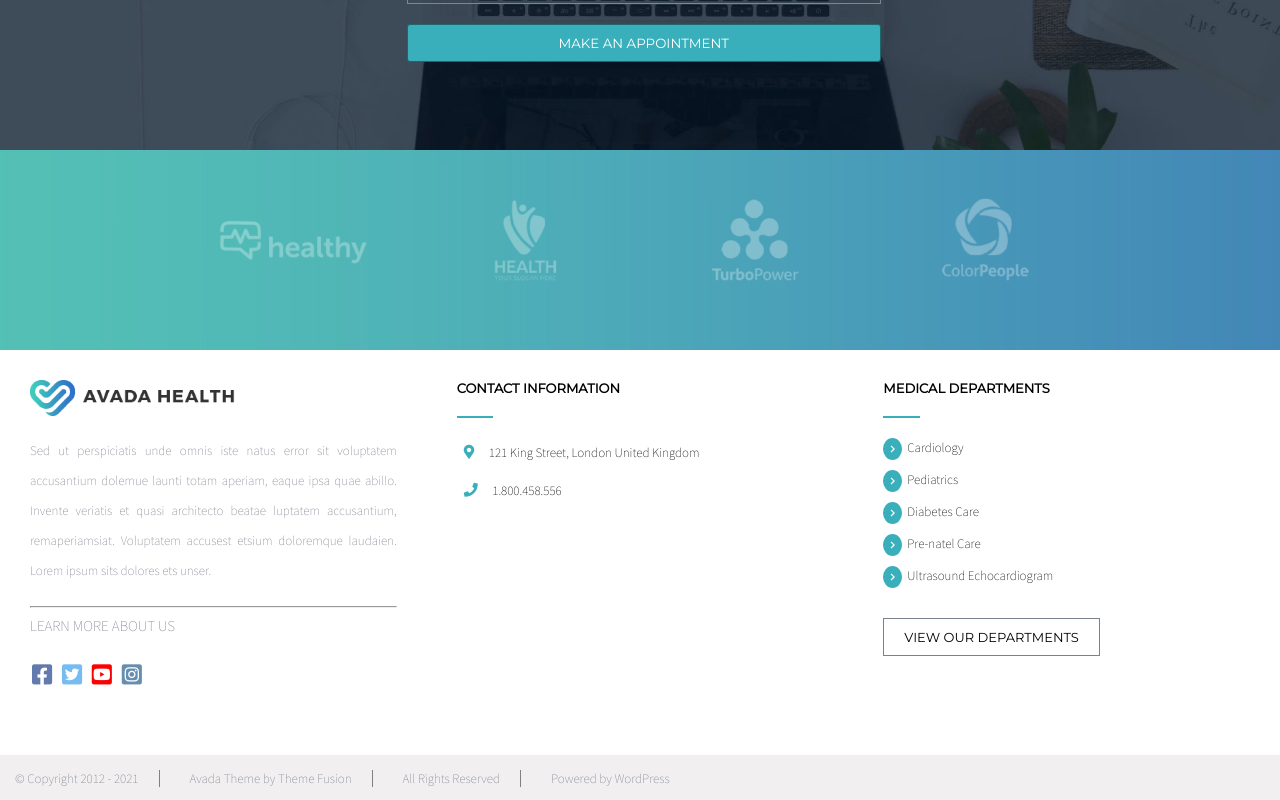
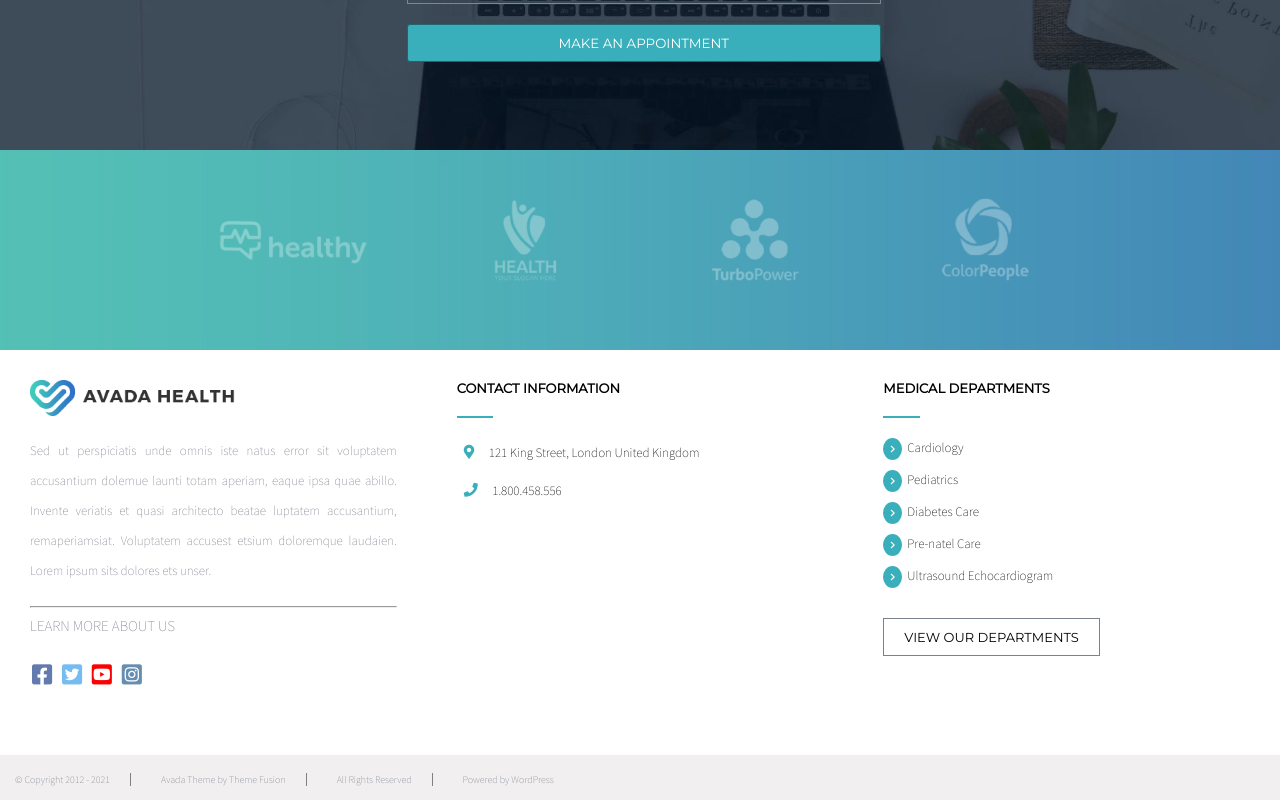
Before and after one commit to Sambataro/proj-html-vuejs, a website: page index.html in a window 1280 px wide. Shown: the part 4540-5340 px from the top of the page. Drawn offline with nearby package versions, Linux system fonts and the light colour scheme.

Commit message:
completato

```diff
--- a/src/partials/_footer.scss
+++ b/src/partials/_footer.scss
@@ -12,7 +12,7 @@ footer
    {
      li
     {
-      font-size: $fontSize13;
+      font-size: 10px;
       font-family: $sourceSansPro;
       font-weight: $fontWeight;
       color: $grayColor;
```
Also changed, not shown: css/app.css.
